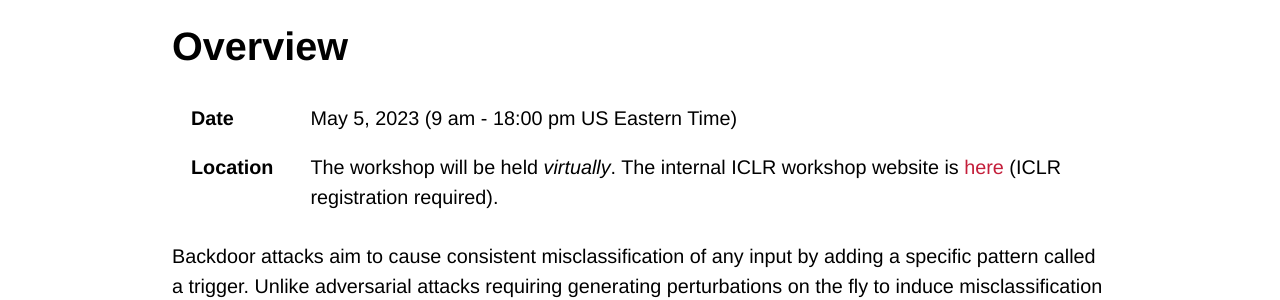
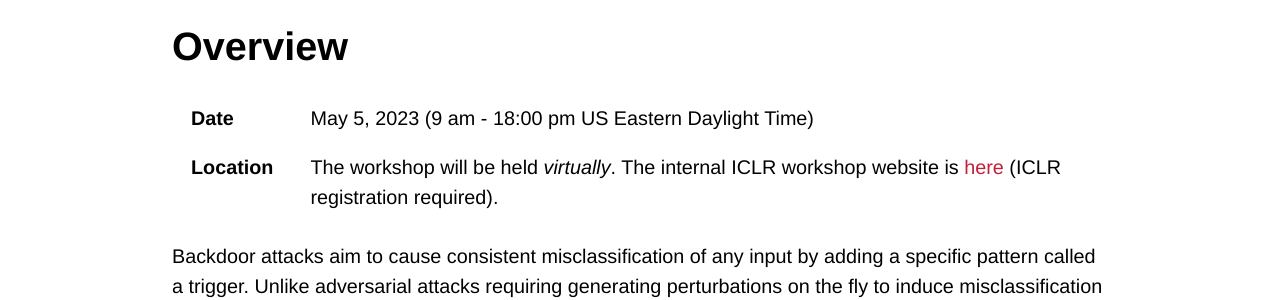
Before and after one commit to ICLR23-BANDS/ICLR23-BANDS.github.io, a Jekyll site: the page built from index.md, in a window 1280 px wide. Shown: the part 521-821 px from the top of the page. Built offline with Jekyll 4.4.1, drawn with Linux system fonts in a browser that asks for light colours; some web fonts are replaced; our own code applies the rules of GitHub Pages for plain Markdown files.

Commit message:
update time

```diff
--- a/index.md
+++ b/index.md
@@ -5,7 +5,7 @@ layout: default
 
 # Overview
 
-| **Date** | May 5, 2023 (9 am - 18:00 pm US Eastern Time) |
+| **Date** | May 5, 2023 (9 am - 18:00 pm US Eastern Daylight Time) |
 | **Location** | The workshop will be held *virtually*. The internal ICLR workshop website is [here](https://iclr.cc/) (ICLR registration required).|
 
 
```
Also changed, not shown: schedule.md (+1 -1 lines).
